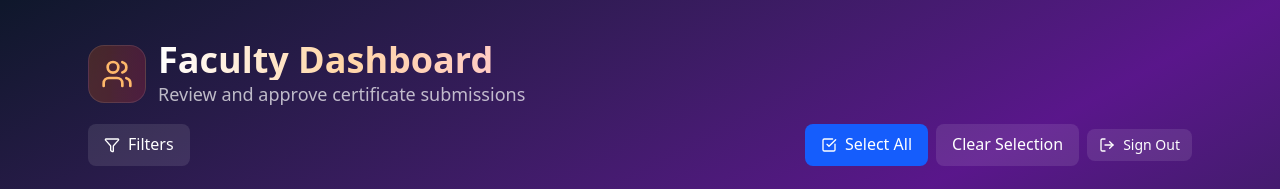
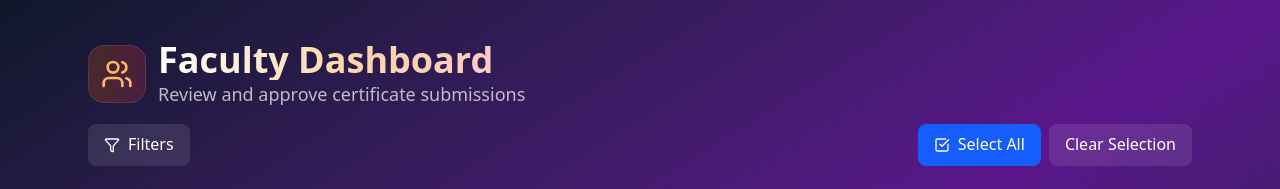
Before and after one commit to Ujjwaljain16/CampusSync, a Next.js app in the folder my-app/: page /faculty/dashboard in a window 1280 px wide. Shown: the top 189 px of the page. Built offline with nearby package versions, Linux system fonts and the light colour scheme; no server answers.

Commit message:
faculty: fill viewport (min-h-screen) and remove duplicate Sign Out

```diff
--- a/my-app/src/app/faculty/dashboard/page.tsx
+++ b/my-app/src/app/faculty/dashboard/page.tsx
@@ -2,7 +2,7 @@
 
 import React, { useCallback, useEffect, useMemo, useState } from 'react';
 import { CheckCircle, Clock, XCircle, AlertCircle, Eye, Download, Users, Zap, Brain, Shield, Star, Filter, CheckSquare, Square, BarChart3, TrendingUp, Activity, Target, RefreshCw } from 'lucide-react';
-import LogoutButton from '../../../components/LogoutButton';
+// Logout button is provided globally in layout
 
 interface PendingCert {
   id: string;
@@ -478,7 +478,7 @@
   }, [loading, error, getFilteredRows, selectedCerts, batchApprove, batchReject, clearSelection, toggleSelect, onApprove, onReject, actioning]);
 
   return (
-    <div className="min-h-[calc(100vh-120px)] bg-gradient-to-br from-slate-900 via-purple-900 to-slate-900 py-10">
+    <div className="min-h-screen bg-gradient-to-br from-slate-900 via-purple-900 to-slate-900 py-10">
       <div className="max-w-6xl mx-auto px-6">
         {/* Header */}
         <div className="mb-8">
@@ -534,7 +534,6 @@
               >
                 Clear Selection
               </button>
-              <LogoutButton variant="minimal" />
             </div>
           </div>
 
```
